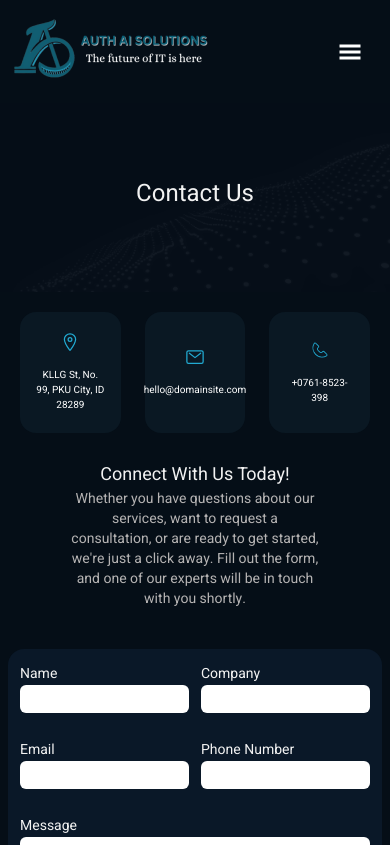
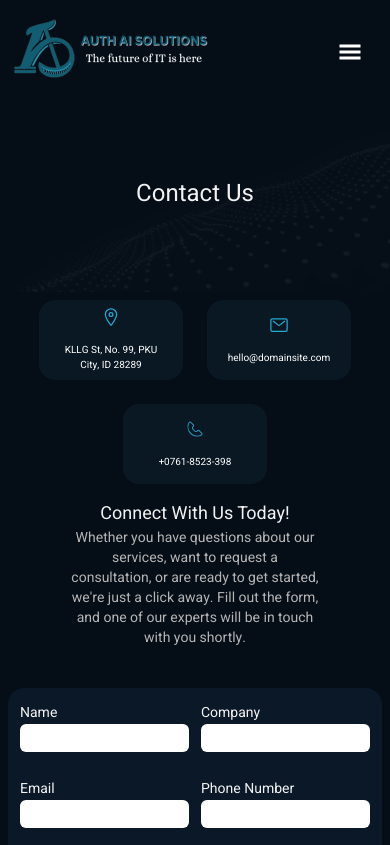
Before and after one commit to sujith2690/Auth-AI, a React (Vite) app: page /contact in a window 390 px wide. Shown: the top 845 px of the page. Built offline with nearby package versions, Linux system fonts and the light colour scheme.

Commit message:
contact page

```diff
--- a/src/components/contactPage/Contact.jsx
+++ b/src/components/contactPage/Contact.jsx
@@ -31,11 +31,12 @@ const Contact = () => {
     return (
         <div className='relative flex items-center justify-center'>
             <div>
-                <div className='grid grid-cols-3 items-center justify-center p-5  gap-6 md:gap-10'>
+                {/* <div className='grid grid-cols-3 items-center justify-center p-5  gap-6 md:gap-10'> */}
+                <div className='flex flex-wrap items-center justify-center p-2 md:p-5  gap-6 md:gap-10'>
                     {address.map((item, i) => (
                         <div
                             key={i}
-                            className='bg-[#0A1823] w-full h-full  md:w-[200px] md:h-[150px] flex flex-col items-center justify-center gap-4 rounded-2xl px-4 py-5'
+                            className='bg-[#0A1823] w-36 h-20 md:w-[200px] md:h-[150px] flex flex-col items-center justify-center gap-4 rounded-2xl px-4 py-5'
                             data-aos="fade-up" // AOS animation
                             data-aos-duration={(i + 1) * 200} // Varying duration for each item
                         >
```
